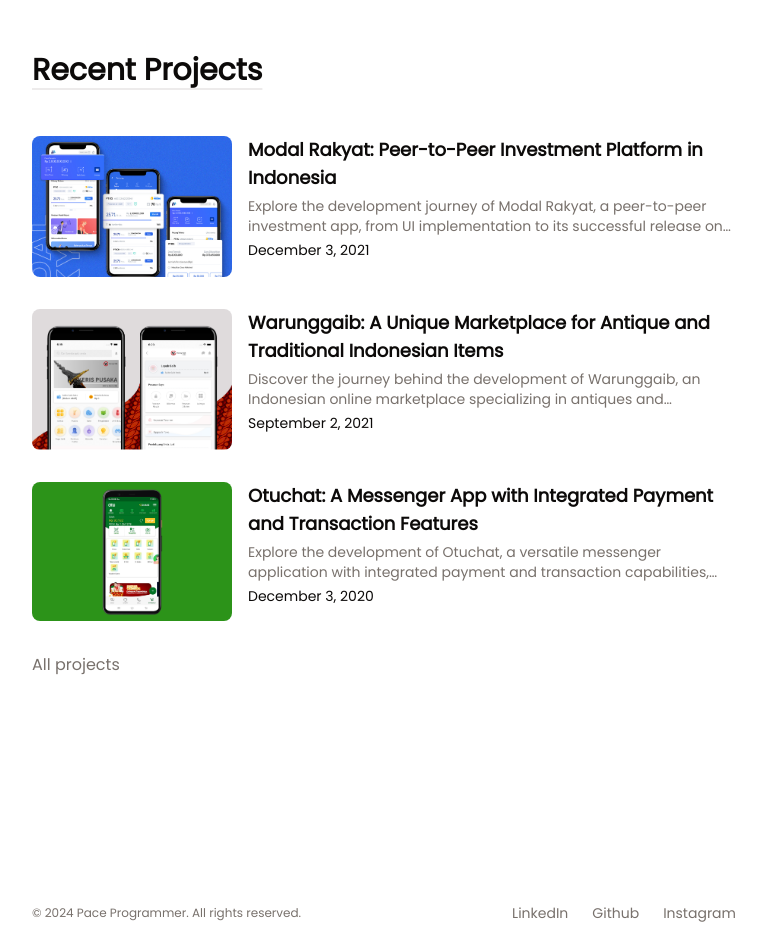
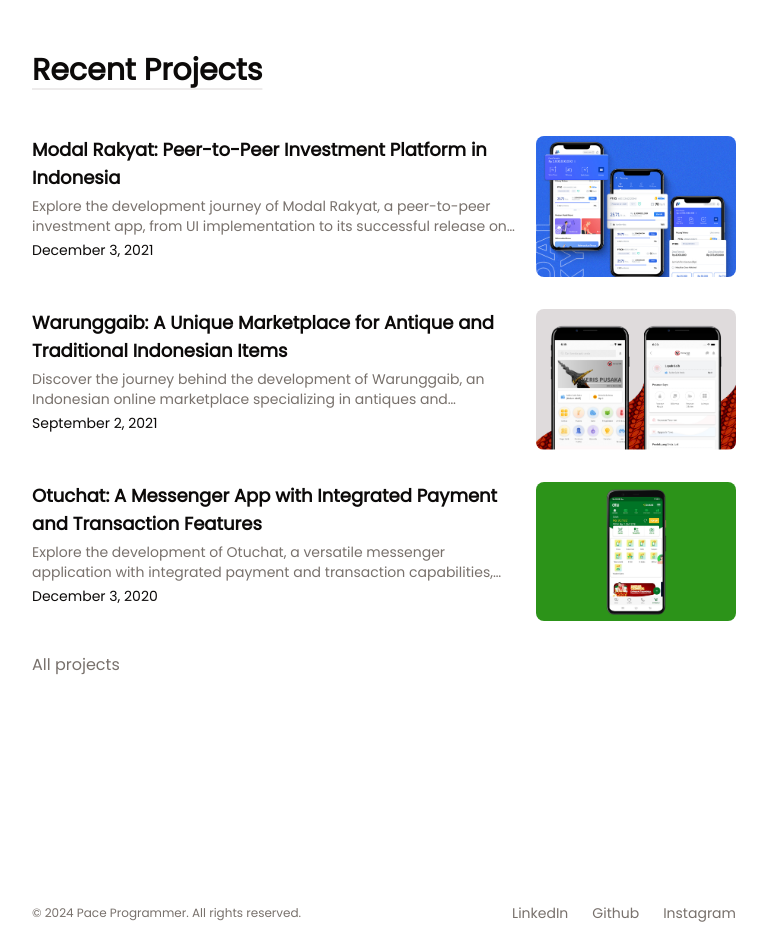
Before and after one commit to RadiRS/personal-website, a Next.js app: page / in a window 1280 px wide. Shown: the part 780-1713 px from the top of the page, without its empty margins (256-1023 px from the left). Built offline with nearby package versions, Linux system fonts and the light colour scheme.

Commit message:
style: update project image section

```diff
--- a/components/app/projects.tsx
+++ b/components/app/projects.tsx
@@ -17,15 +17,6 @@
             href={`/projects/${project.slug}`}
             className='flex flex-col justify-between gap-x-4 gap-y-1 sm:flex-row'
           >
-            {!!project.image && (
-              <Image
-                alt={project.slug}
-                src={project.image}
-                width={200}
-                height={200}
-                className='rounded-lg'
-              />
-            )}
             <div className='max-w-lg'>
               <p className='text-lg font-semibold'>{project.title}</p>
               <p className='mt-1 line-clamp-2 text-sm font-light text-muted-foreground'>
@@ -37,6 +28,15 @@
                 </p>
               )}
             </div>
+            {!!project.image && (
+              <Image
+                alt={project.slug}
+                src={project.image}
+                width={200}
+                height={200}
+                className='rounded-lg'
+              />
+            )}
           </Link>
         </li>
       ))}
```
